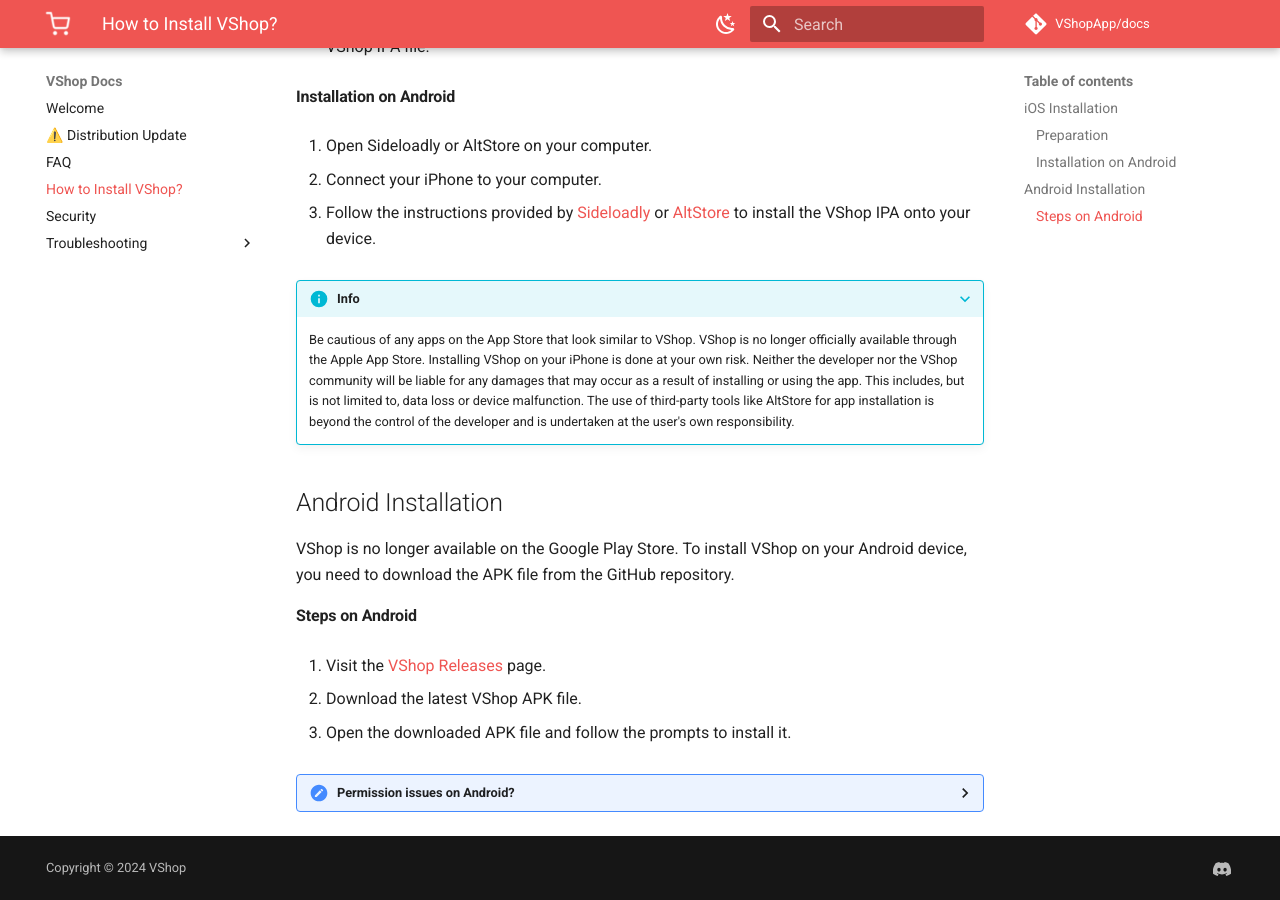
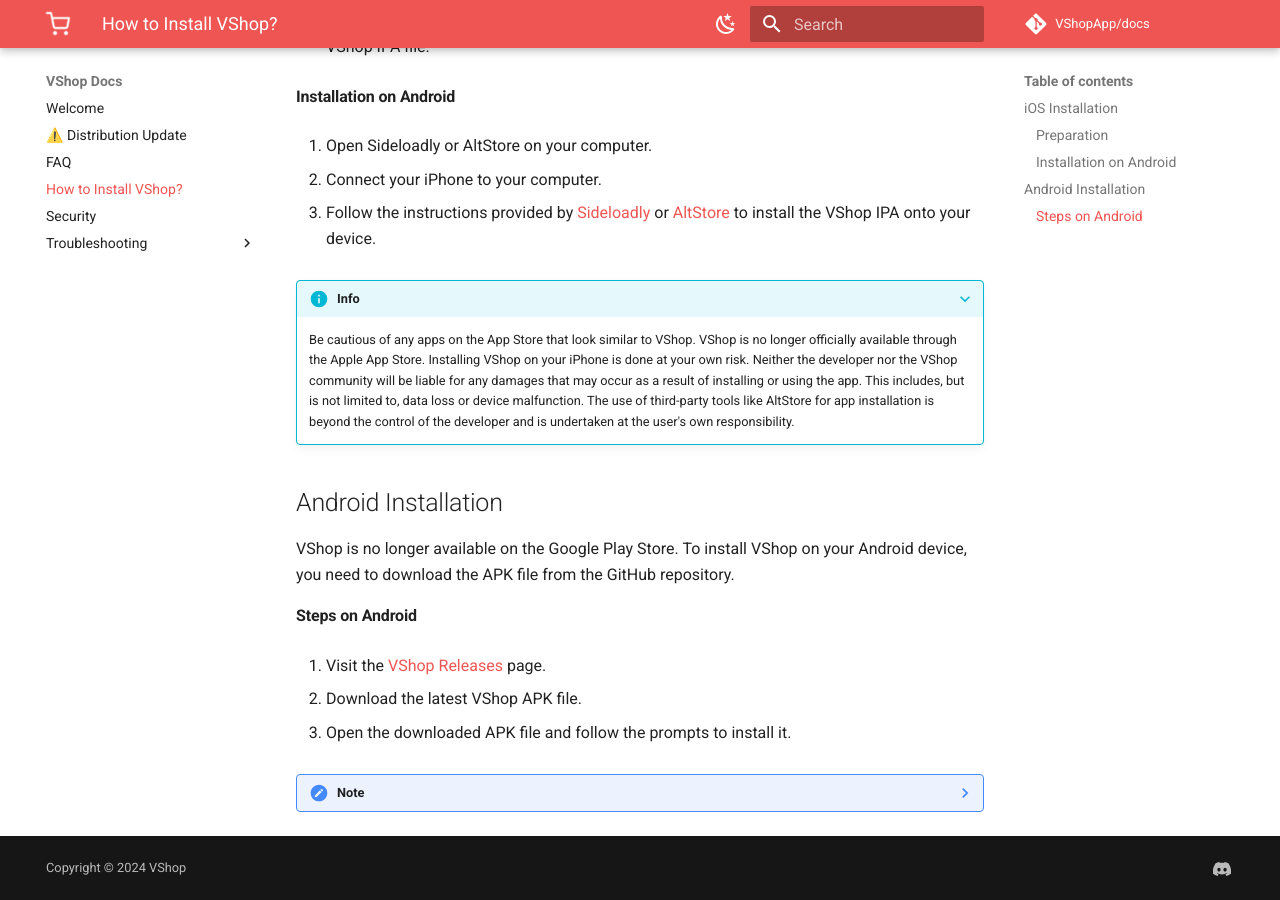
Before and after one commit to VShopApp/docs, an MkDocs documentation site: the page built from docs/how-to-install.md, in a window 1280 px wide and 900 px high, scrolled down 515 px. Built offline with MkDocs 1.6.1 and Material for MkDocs 9.7.7, drawn with Linux system fonts in a browser that asks for light colours; comment, search, counter and statistics services are not loaded; some of the changed text lies outside the part shown.

Commit message:
fixed install android faq & removed play/app store from index

```diff
--- a/docs/how-to-install.md
+++ b/docs/how-to-install.md
@@ -38,26 +38,24 @@
 
 3. Open the downloaded APK file and follow the prompts to install it.
 
-<details>
-<summary>Permission issues on Android?</summary>
+??? note
+    **For Android 8.0 (Oreo) and Later:**
 
-### Android 8.0 (Oreo) and Later
-1. Open **Settings**.
-2. Navigate to **Apps & notifications**.
-3. Tap on **Advanced**.
-4. Select **Special app access**.
-5. Choose **Install unknown apps**.
-6. Select the browser you used to download the app (e.g., Chrome).
-7. Toggle on **Allow from this source**.
+    1. Open **Settings**.
+    2. Navigate to **Apps & notifications**.
+    3. Tap on **Advanced**.
+    4. Select **Special app access**.
+    5. Choose **Install unknown apps**.
+    6. Select the browser you used to download the app (e.g., Chrome).
+    7. Toggle on **Allow from this source**.
 
-### Android 7.0 (Nougat) and Earlier
-1. Open **Settings**.
-2. Scroll down to **Security**.
-3. Enable **Unknown sources**.
-4. Confirm the prompt by tapping **OK**.
+    **For Android 7.0 (Nougat) and Earlier:**
 
-**Note:** Some manufacturers may disable the option to install apps from unknown sources entirely. If you cannot find the settings mentioned above, your device might have this restriction. In such cases, consult your device's user manual or contact the manufacturer's support for guidance.
+    1. Open **Settings**.
+    2. Scroll down to **Security**.
+    3. Enable **Unknown sources**.
+    4. Confirm the prompt by tapping **OK**.
 
-**Caution:** Always exercise caution when installing apps from unknown sources, as they can pose security risks. Ensure that the app is from a trusted developer and source before proceeding.
+    **Note:** Some manufacturers may disable the option to install apps from unknown sources entirely. If you cannot find the settings mentioned above, your device might have this restriction. In such cases, consult your device's user manual or contact the manufacturer's support for guidance.
 
-</details>
+    **Caution:** Always exercise caution when installing apps from unknown sources, as they can pose security risks. Ensure that the app is from a trusted developer and source before proceeding.
--- a/mkdocs.yml
+++ b/mkdocs.yml
@@ -28,7 +28,6 @@
   social:
     - icon: fontawesome/brands/discord
       link: https://vshop.one/discord
-      text: "Last updated on {date}"
   generator: false
 markdown_extensions:
   - admonition
```
Also changed, not shown: docs/index.md (+0 -2 lines).
